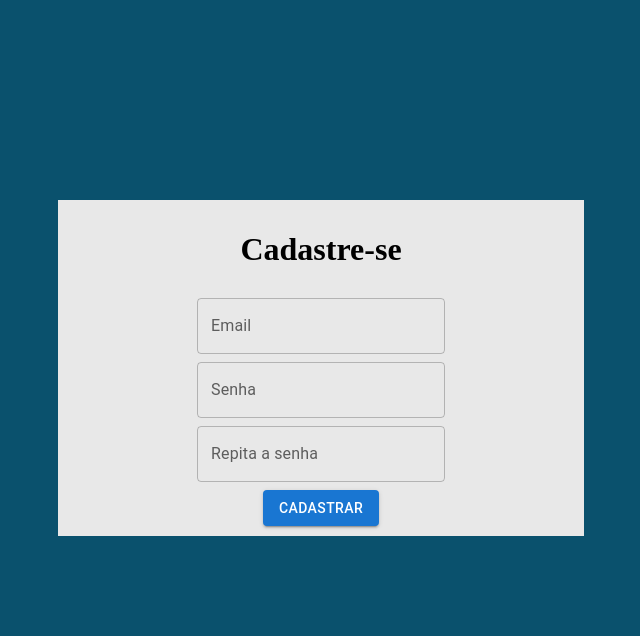
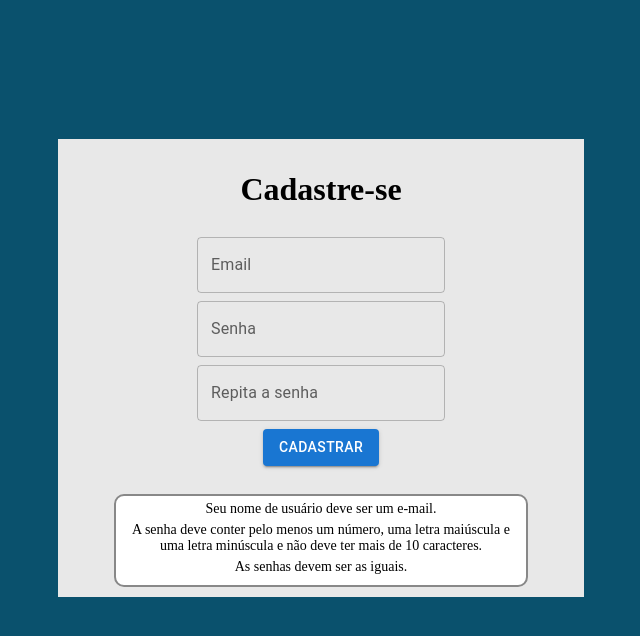
Before and after one commit to tobiasramos/task-management, a React (Create React App) app: page / in a window 1280 px wide. Shown: the top 636 px of the page, without its empty margins (319-959 px from the left). Built offline with nearby package versions, Linux system fonts and the light colour scheme.

Commit message:
Fazendo validaçõees para o cadastro de usuário

```diff
--- a/package.json
+++ b/package.json
@@ -6,12 +6,15 @@
     "@emotion/react": "^11.11.1",
     "@emotion/styled": "^11.11.0",
     "@material-ui/core": "^4.12.4",
-    "@mui/material": "^5.14.0",
+    "@mui/material": "^5.14.16",
     "@testing-library/jest-dom": "^5.16.5",
     "@testing-library/react": "^13.4.0",
     "@testing-library/user-event": "^13.5.0",
+    "axios": "^1.6.0",
     "react": "^18.2.0",
     "react-dom": "^18.2.0",
+    "react-router": "^6.18.0",
+    "react-router-dom": "^6.18.0",
     "react-scripts": "5.0.1",
     "web-vitals": "^2.1.4"
   },
--- a/src/App.js
+++ b/src/App.js
@@ -1,14 +1,12 @@
 import "./App.css";
-import Header from "./pages/header/header";
-import Home from "./pages/home/home";
 import Register from "./pages/register/register";
+import axios from "axios";
+axios.defaults.baseURL = "http://localhost:3001/";
 
 function App() {
   return (
     <div className="App">
-      <Register />
-      {/* <Header />
-      <Home /> */}
+      <Register/>
     </div>
   );
 }
--- a/src/pages/register/Register.module.css
+++ b/src/pages/register/Register.module.css
@@ -15,3 +15,23 @@
     background-color: #e8e8e8;
     gap: 0.5em;
 }
+
+.instructionContainer {
+    margin-top: 20px;
+    border: 2px solid #888888;
+    width: 25rem;
+    padding: 5px;
+    text-align: center;
+    border-radius: 10px;
+    background-color: #fff;
+  }
+
+  .instruction {
+    color: #000;
+    font-size: 14px;
+    margin-bottom: 5px;
+  }
+
+  .instruction.success {
+    color: #5dd55d;
+  }
--- a/src/pages/register/register.js
+++ b/src/pages/register/register.js
@@ -1,20 +1,104 @@
 import { Button } from "@mui/material";
 import styles from "./Register.module.css";
 import TextField from "@mui/material/TextField";
+import axios from "axios";
+
+import { useState } from "react";
+
 const Register = () => {
+  const [user, setUser] = useState({
+    email: "",
+    password: "",
+    repeatPassword: "",
+  });
+
+  const regexEmail = /^\w+([\.-]?\w+)*@\w+([\.-]?\w+)*(\.\w{2,3})+$/;
+  const regexPassword = /^(?=.*\d)(?=.*[a-z])(?=.*[A-Z]).{6,10}$/;
+
+  const handleChange = (e) => {
+    const { value, name } = e.target;
+    setUser((prevState) => ({ ...prevState, [name]: value }));
+  };
+
+  const handleSubmit = (e) => {
+    e.preventDefault();
+
+    if (
+      regexEmail.test(user.email) &&
+      regexPassword.test(user.password) &&
+      user.password === user.repeatPassword
+    ) {
+      axios
+        .post("/register", user)
+        .then((response) => window.alert(response.data.message))
+        .catch((response) => window.alert(response.data.message));
+    }
+  };
+
   return (
     <div className={styles.container}>
-      <form className={styles.form}>
+      <form onSubmit={handleSubmit} className={styles.form}>
         <h1>Cadastre-se</h1>
 
-        <TextField label="Email" type="email" name="email" />
-        <TextField label="Senha" type="password" name="password" />
         <TextField
+          id="outlined-basic"
+          variant="outlined"
+          label="Email"
+          type="email"
+          name="email"
+          value={user.email}
+          onChange={handleChange}
+        />
+        <TextField
+          id="outlined-basic"
+          variant="outlined"
+          label="Senha"
+          type="password"
+          name="password"
+          value={user.password}
+          onChange={handleChange}
+        />
+        <TextField
+          id="outlined-basic"
+          variant="outlined"
           label="Repita a senha"
           type="password"
           name="repeatPassword"
+          value={user.repeatPassword}
+          onChange={handleChange}
         />
-        <Button variant="contained">Cadastrar</Button>
+        <Button type="submit" variant="contained">
+          Cadastrar
+        </Button>
+
+        <div className={styles.instructionContainer}>
+          <div
+            className={`${styles.instruction} ${
+              regexEmail.test(user.email) ? styles.success : ""
+            }`}
+          >
+            Seu nome de usuário deve ser um e-mail.
+          </div>
+
+          <div
+            className={`${styles.instruction} ${
+              regexPassword.test(user.password) ? styles.success : ""
+            }`}
+          >
+            A senha deve conter pelo menos um número, uma letra maiúscula e uma
+            letra minúscula e não deve ter mais de 10 caracteres.
+          </div>
+
+          <div
+            className={`${styles.instruction} ${
+              user.password && user.password === user.repeatPassword
+                ? styles.success
+                : ""
+            }`}
+          >
+            As senhas devem ser as iguais.
+          </div>
+        </div>
       </form>
     </div>
   );
```
Also changed, not shown: 1 other file (tests, documents, lock files or other folders).
